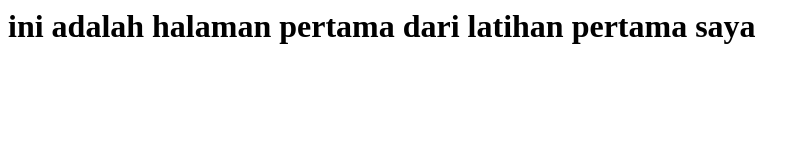
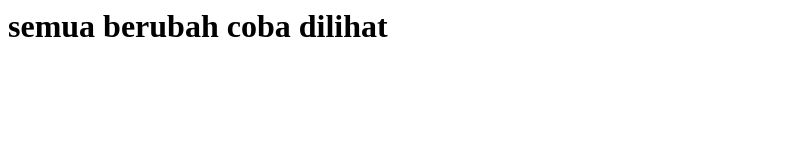
Before and after one commit to alfadhlh/Myproject, a plain HTML site: page index.html in a window 1280 px wide. Shown: the whole page, without its empty margins (0-810 px from the left). Drawn offline with Linux system fonts and the light colour scheme.

Commit message:
perubahan

```diff
--- a/index.html
+++ b/index.html
@@ -3,6 +3,8 @@
         <title> Belajar git pemula  </title>
     </head>
             <body>
-                <h1>ini adalah halaman pertama dari latihan pertama saya</h1>
+                <h1>semua berubah
+                    coba dilihat
+                </h1>
             </body>
 </html>
```
